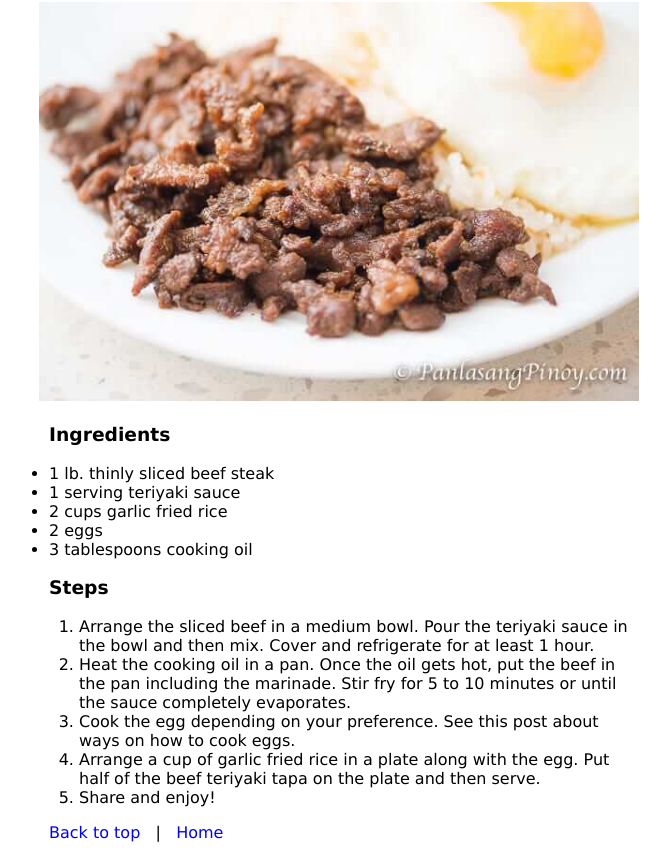
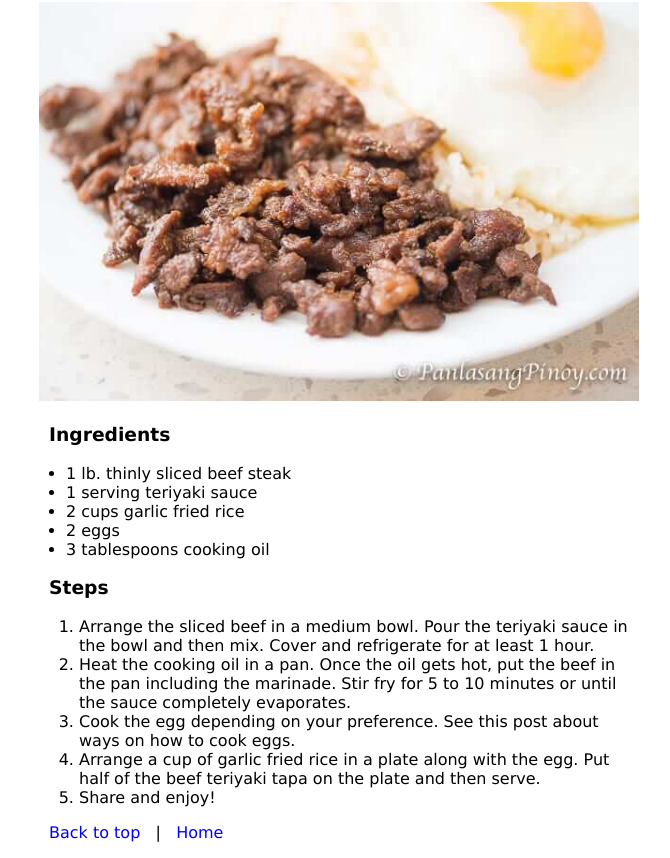
Before and after one commit to jcsoldevilla1256/odin-recipes, a plain HTML site: page recipes/beef-tapa.html in a window 1280 px wide. Shown: the part 66-924 px from the top of the page, without its empty margins (301-971 px from the left). Drawn offline with Linux system fonts and the light colour scheme.

Commit message:
fix left padding to ul

```diff
--- a/css/style.css
+++ b/css/style.css
@@ -22,7 +22,11 @@ body {
     background-color: white;
 }
 
-p, h1, h2, h3, h4, ul {
+p, h1, h2, h3, h4{
     padding-left: 10px;
     padding-right: 10px;
 }
+
+ul {
+    padding-left: 27px;
+}
```
